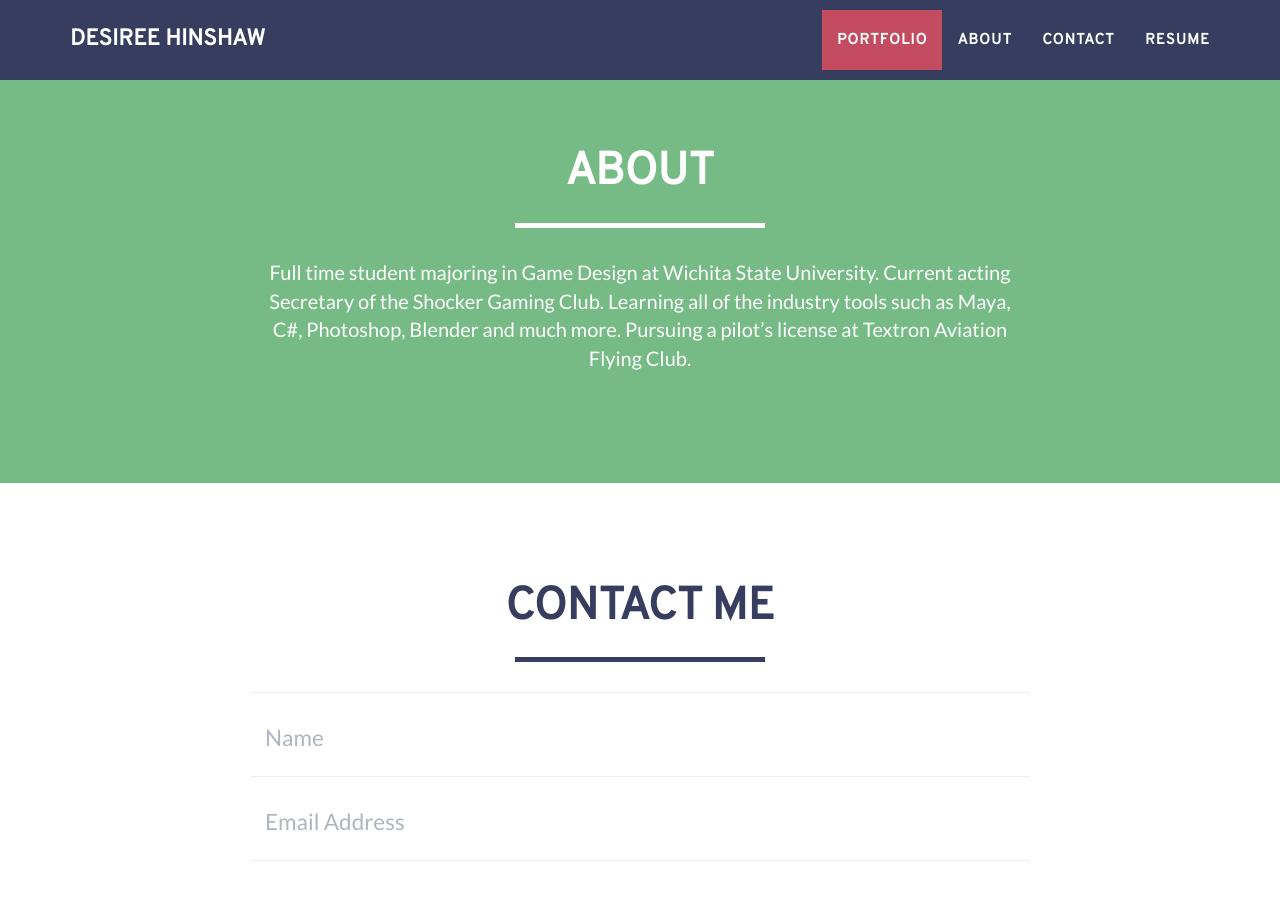
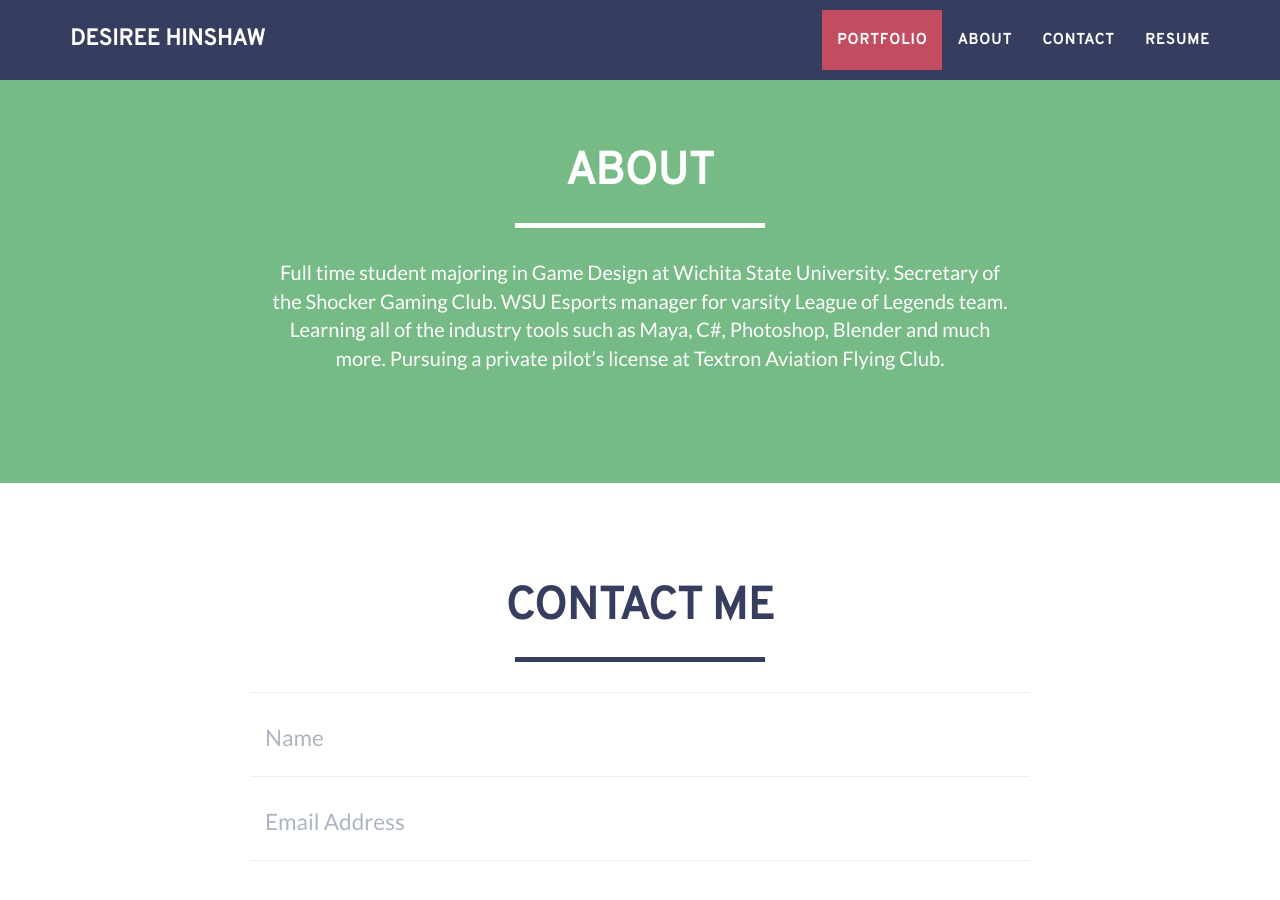
Before and after one commit to desimae/desimae.github.io, a Jekyll site: the page built from index.html, in a window 1280 px wide and 900 px high, scrolled down 2022 px. Built offline with Jekyll 4.4.1, drawn with Linux system fonts in a browser that asks for light colours; some web fonts are replaced; some of the changed text lies outside the part shown.

Commit message:
updated disc

```diff
--- a/_config.yml
+++ b/_config.yml
@@ -4,7 +4,7 @@ email: DesireeHinshaw@gmail.com
 url: https://DesireeHinshaw.github.io
 description: "Desiree Hinshaw's Website for Game Design."
 keywords: "e-sports, pilot, games, gaming, game design, resume, wichita, kansas, ks"
-skills: "Game Designer - Pilot - Best Sister"
+skills: "Game Designer - Esports Manager - Pilot"
 meta_author: Hinshaw Desiree
 
 # Google webmaster tools
--- a/_includes/about.html
+++ b/_includes/about.html
@@ -10,8 +10,8 @@
             <div class="row">
                 <div class="col-lg-8 col-lg-offset-2 text-center">
                     <p>
-                        Full time student majoring in Game Design at Wichita State University. Current acting Secretary of the Shocker Gaming Club.
-                         Learning all of the industry tools such as Maya, C#, Photoshop, Blender and much more. Pursuing a pilot’s license at Textron Aviation Flying Club.
+                        Full time student majoring in Game Design at Wichita State University. Secretary of the Shocker Gaming Club. WSU Esports manager for varsity League of Legends team.
+                         Learning all of the industry tools such as Maya, C#, Photoshop, Blender and much more. Pursuing a private pilot’s license at Textron Aviation Flying Club.
                     </p>
                 </div>
                 <!-- <div class="col-lg-4">
```
